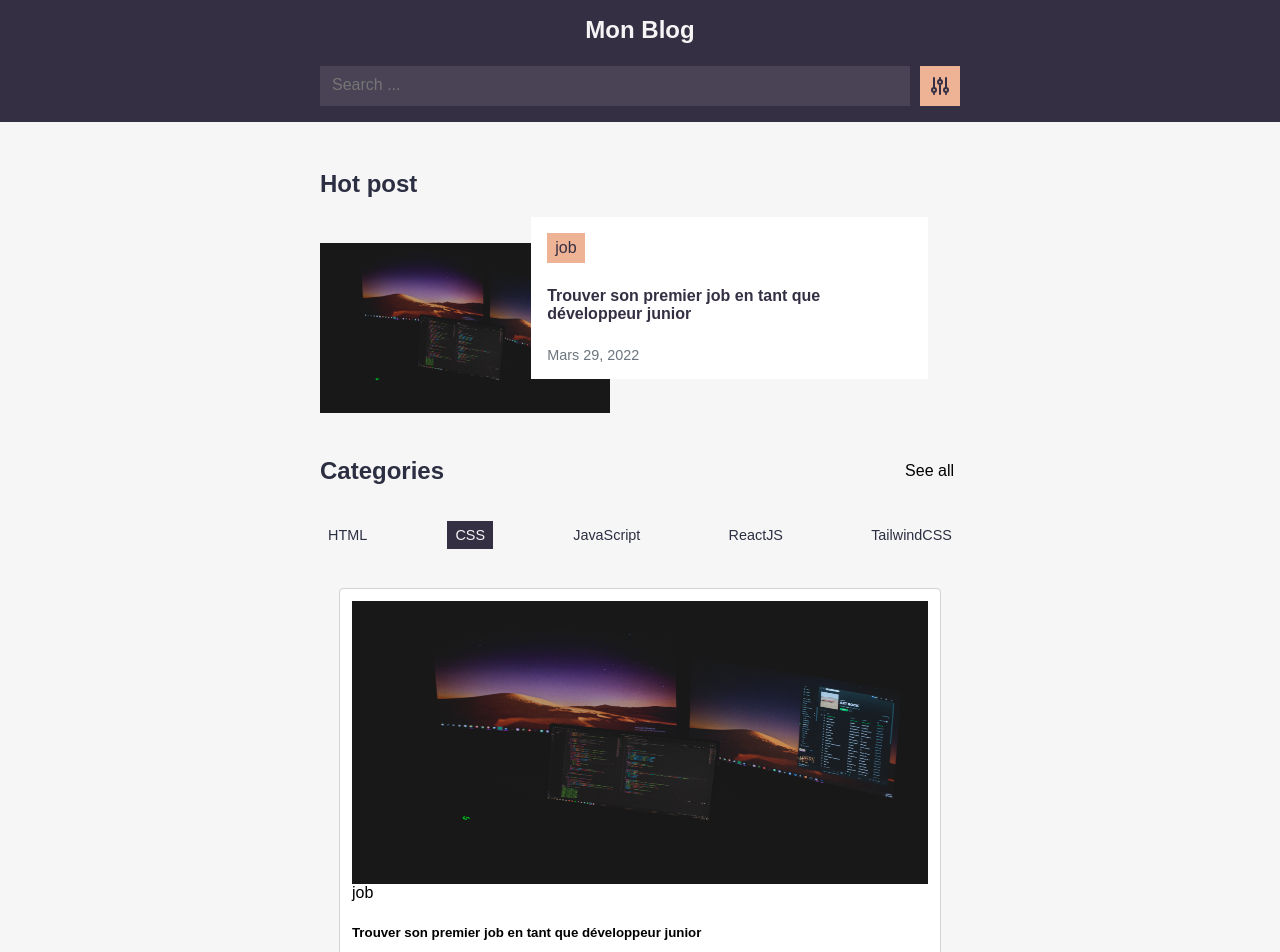
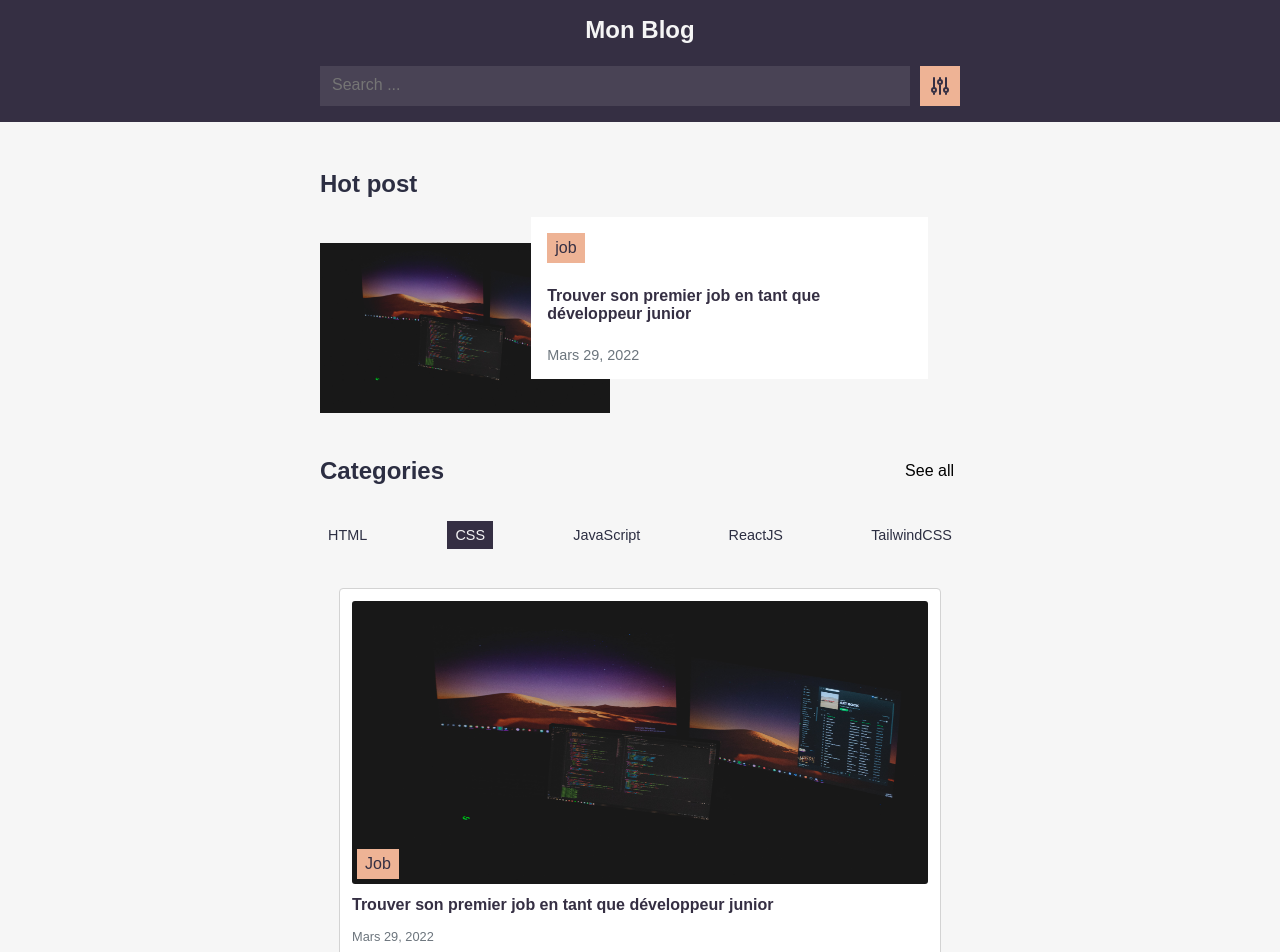
Before and after one commit to Celdama/nextjs-mdx-blog, a Next.js app: page / in a window 1280 px wide. Shown: the top 952 px of the page. Built offline with nearby package versions, Linux system fonts and the light colour scheme.

Commit message:
refactor post component

```diff
--- a/components/Post/index.js
+++ b/components/Post/index.js
@@ -1,16 +1,22 @@
 import Link from 'next/link';
 import Image from 'next/image';
-import { Wrapper, Content } from './post.style';
+import {
+  Wrapper,
+  Content,
+  PostImageContainer,
+  Tag,
+  PostInfoContainer,
+} from './post.style';
 
-export default function Post({ post, index }) {
+export const Post = ({ post, index }) => {
   const { slug, frontMatter } = post;
-  const { title, description, date, thumbnailUrl, tags } = frontMatter;
+  const { title, date, thumbnailUrl, tags } = frontMatter;
 
   return (
     <Wrapper>
       <Link href={'/blog/' + slug} passHref key={index}>
         <Content>
-          <div className='thumb'>
+          <PostImageContainer>
             <Image
               src={thumbnailUrl}
               alt='thumbnail'
@@ -18,18 +24,18 @@ export default function Post({ post, index }) {
               layout='responsive'
               height={246}
             />
-            <span className='tag'>{tags[0]}</span>
-          </div>
-          <div>
+            <Tag>{tags}</Tag>
+          </PostImageContainer>
+          <PostInfoContainer>
             <div>
               <h5>{title}</h5>
               <p>
                 <small>{date}</small>
               </p>
             </div>
-          </div>
+          </PostInfoContainer>
         </Content>
       </Link>
     </Wrapper>
   );
-}
+};
--- a/pages/index.js
+++ b/pages/index.js
@@ -2,7 +2,7 @@ import fs from 'fs';
 import path from 'path';
 import matter from 'gray-matter';
 import Layout from '../components/Layout';
-import Post from '../components/Post';
+import { Post } from '../components/Post';
 import { HotPost } from '../components/HotPost';
 import { Categories } from '../components/Categories';
 
```
